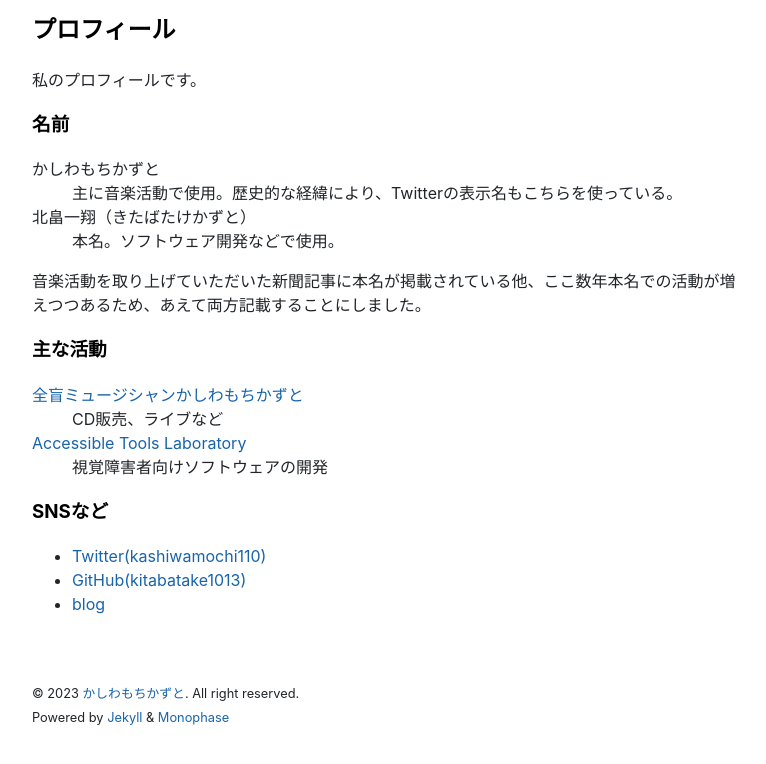
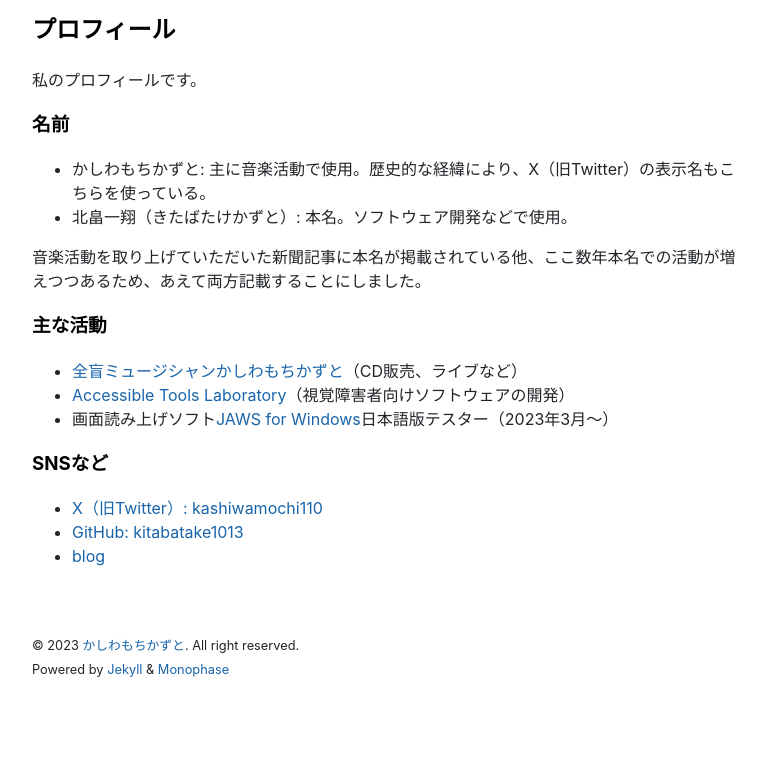
Before and after one commit to kitabatake1013/kitabatake1013.github.io, a Jekyll site: the page built from profile/index.md, in a window 1280 px wide, cut to the strip 104-868 px from the top of the page. Shown: the whole strip, without its empty margins (256-1022 px from the left). Built offline with Jekyll 4.4.1, drawn with Linux system fonts in a browser that asks for light colours; nearby versions of some CDN libraries.

Commit message:
update profile

```diff
--- a/profile/index.md
+++ b/profile/index.md
@@ -6,26 +6,19 @@ title: プロフィール
 
 ### 名前
 
-<dl>
-  <dt>かしわもちかずと</dt>
-  <dd>主に音楽活動で使用。歴史的な経緯により、Twitterの表示名もこちらを使っている。</dd>
-  <dt>北畠一翔（きたばたけかずと）</dt>
-  <dd>本名。ソフトウェア開発などで使用。</dd>
-</dl>
+* かしわもちかずと: 主に音楽活動で使用。歴史的な経緯により、X（旧Twitter）の表示名もこちらを使っている。
+* 北畠一翔（きたばたけかずと）: 本名。ソフトウェア開発などで使用。
 
 音楽活動を取り上げていただいた新聞記事に本名が掲載されている他、ここ数年本名での活動が増えつつあるため、あえて両方記載することにしました。
 
 ### 主な活動
 
-<dl>
-  <dt><a href="http://kashiwamochi.net/">全盲ミュージシャンかしわもちかずと</a></dt>
-  <dd>CD販売、ライブなど</dd>
-  <dt><a href="https://actlab.org/">Accessible Tools Laboratory</a></dt>
-  <dd>視覚障害者向けソフトウェアの開発</dd>
-</dl>
+* [全盲ミュージシャンかしわもちかずと](http://kashiwamochi.net/)（CD販売、ライブなど）
+* [Accessible Tools Laboratory](https://actlab.org/)（視覚障害者向けソフトウェアの開発）
+* 画面読み上げソフト[JAWS for Windows](https://www.extra.co.jp/jaws/index.html)日本語版テスター（2023年3月～）
 
 ### SNSなど
 
-* [Twitter(kashiwamochi110)](https://twitter.com/kashiwamochi110)
-* [GitHub(kitabatake1013)](https://github.com/kitabatake1013)
+* [X（旧Twitter）: kashiwamochi110](https://twitter.com/kashiwamochi110)
+* [GitHub: kitabatake1013](https://github.com/kitabatake1013)
 * [blog]({{ site.url }}/)
```
